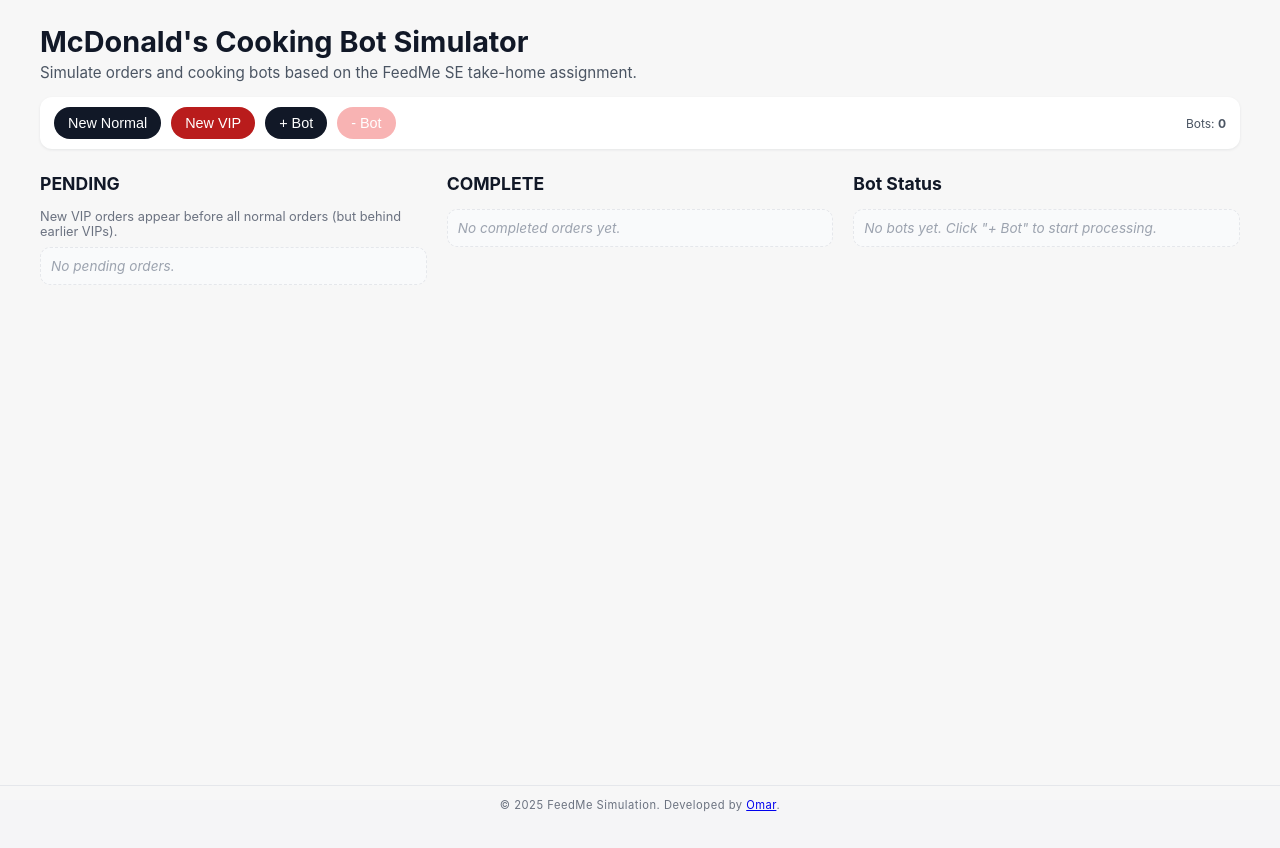
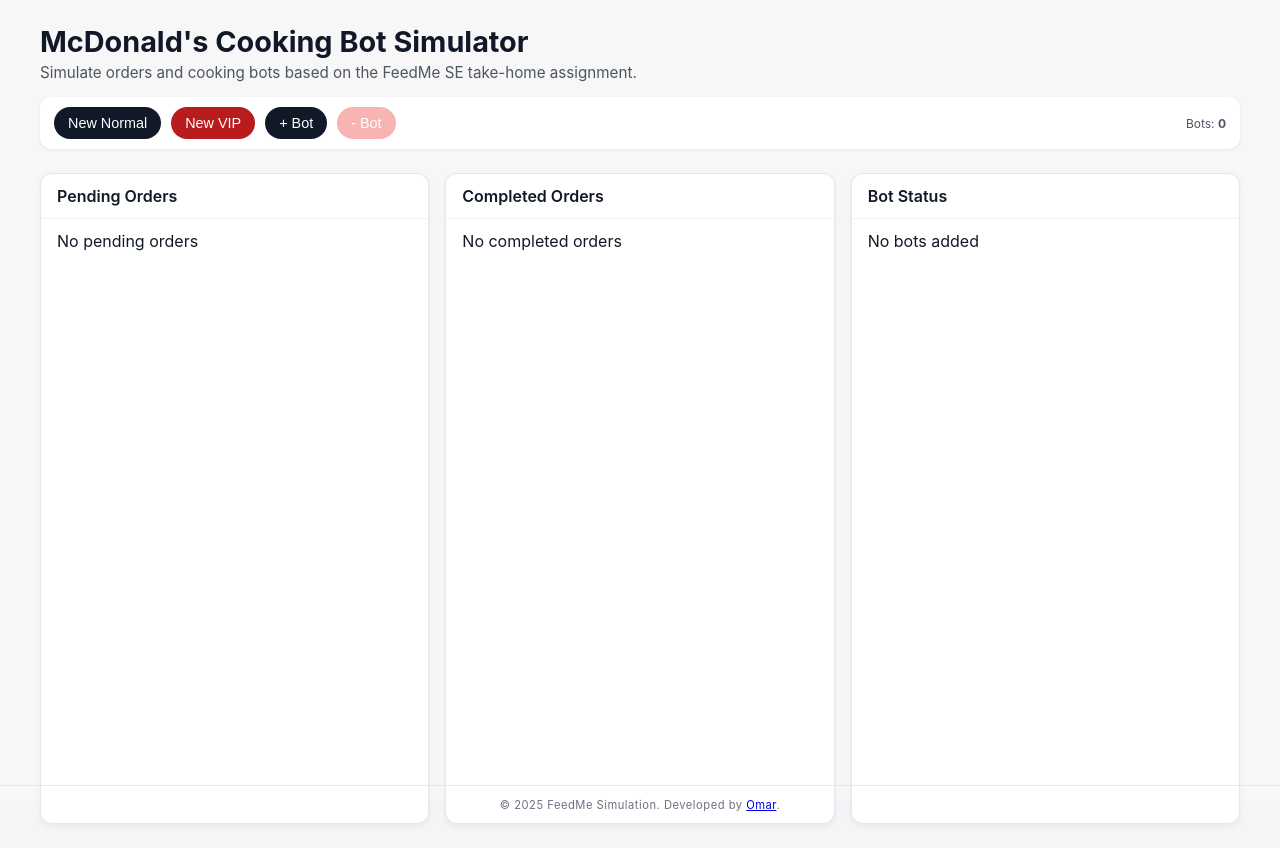
Before and after one commit to feedmepos/se-take-home-assignment, a React (Vite) app in the folder frontend/: page / in a window 1280 px wide. Built offline with nearby package versions, Linux system fonts and the light colour scheme.

Commit message:
feat: add card for each columns

```diff
--- a/frontend/src/App.css
+++ b/frontend/src/App.css
@@ -99,8 +99,8 @@
 
 .main-layout {
   display: grid;
-  grid-template-columns: repeat(3, minmax(0, 1fr));
-  gap: 20px;
+  grid-template-columns: 1fr 1fr 1fr;
+  gap: 16px;
   margin-top: 24px;
   flex: 1;
 }
@@ -281,3 +281,28 @@
 .site-footer span {
   letter-spacing: .5px;
 }
+
+.section-card {
+  border: 1px solid #e4e7ec;
+  border-radius: 12px;
+  background: #ffffff;
+  box-shadow: 0 2px 6px rgba(16, 24, 40, 0.06);
+  display: flex;
+  flex-direction: column;
+  padding: 0;
+}
+.section-card__header {
+  padding: 12px 16px;
+  border-bottom: 1px solid #eef2f6;
+  display: flex;
+  align-items: center;
+  justify-content: space-between;
+}
+.section-card__header h2 {
+  margin: 0;
+  font-size: 16px;
+  font-weight: 600;
+}
+.section-card__body {
+  padding: 12px 16px;
+}
--- a/frontend/src/components/Sections.tsx
+++ b/frontend/src/components/Sections.tsx
@@ -14,11 +14,15 @@
 }
 
 export const PendingSection: React.FC<Pick<SectionsProps, 'pendingQueue' | 'getOrderById' | 'formatCustomerLabel' | 'formatTime'>> = ({ pendingQueue, getOrderById, formatCustomerLabel, formatTime }) => (
-  <div className="column">
-    <h2>PENDING</h2>
-    <p className="hint">New VIP orders appear before all normal orders (but behind earlier VIPs).</p>
-    <div className="card-list">
-      {pendingQueue.map(orderId => {
+  <div className="section-card">
+    <div className="section-card__header">
+      <h2>Pending Orders</h2>
+    </div>
+    <div className="section-card__body">
+      {pendingQueue.length === 0 ? (
+        <div className="empty">No pending orders</div>
+      ) : (
+        pendingQueue.map(orderId => {
           const order = getOrderById(orderId)
           if (!order) return null
           return (
@@ -29,17 +33,22 @@
               formatTime={formatTime}
             />
           )
-      })}
-      {pendingQueue.length === 0 && (<div className="empty-state">No pending orders.</div>)}
+        })
+      )}
     </div>
   </div>
 )
 
 export const CompleteSection: React.FC<Pick<SectionsProps, 'completeOrders' | 'formatCustomerLabel' | 'formatTime'>> = ({ completeOrders, formatCustomerLabel, formatTime }) => (
-  <div className="column">
-    <h2>COMPLETE</h2>
-    <div className="card-list">
-      {completeOrders.map(order => (
+  <div className="section-card">
+    <div className="section-card__header">
+      <h2>Completed Orders</h2>
+    </div>
+    <div className="section-card__body">
+      {completeOrders.length === 0 ? (
+        <div className="empty">No completed orders</div>
+      ) : (
+        completeOrders.map(order => (
           <OrderCard
             key={order.id}
             order={order}
@@ -47,17 +56,22 @@
             formatCustomerLabel={formatCustomerLabel}
             formatTime={formatTime}
           />
-      ))}
-      {completeOrders.length === 0 && (<div className="empty-state">No completed orders yet.</div>)}
+        ))
+      )}
     </div>
   </div>
 )
 
 export const BotsSection: React.FC<Pick<SectionsProps, 'bots' | 'getOrderById' | 'formatCustomerLabel' | 'formatTime' | 'processingMs' | 'now'>> = ({ bots, getOrderById, formatCustomerLabel, formatTime, processingMs, now }) => (
-  <div className="column">
+  <div className="section-card">
+    <div className="section-card__header">
       <h2>Bot Status</h2>
-    <div className="card-list">
-      {bots.map(bot => (
+    </div>
+    <div className="section-card__body">
+      {bots.length === 0 ? (
+        <div className="empty">No bots added</div>
+      ) : (
+        bots.map(bot => (
           <BotStatusCard
             key={bot.id}
             bot={bot}
@@ -67,8 +81,8 @@
             processingMs={processingMs}
             now={now}
           />
-      ))}
-      {bots.length === 0 && (<div className="empty-state">No bots yet. Click "+ Bot" to start processing.</div>)}
+        ))
+      )}
     </div>
   </div>
 )
```
Lines whose indentation alone changed are shown as unchanged.
